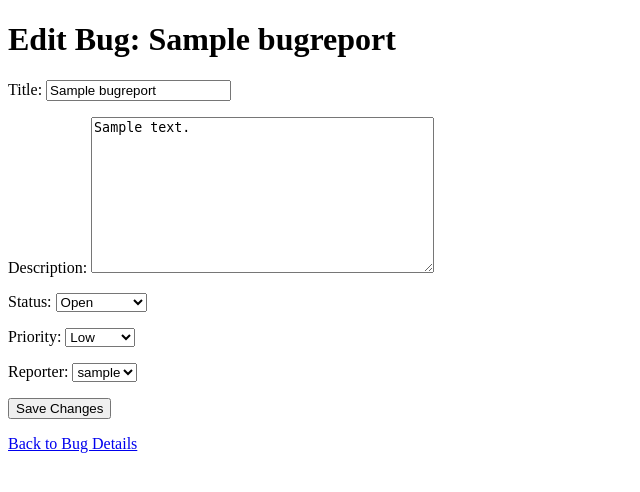
After one commit to shubzz29/bug-tracker, a Django app: page /bug/1/edit/ in a window 1280 px wide. The commit adds this page. Shown: the top 492 px of the page, without its empty margins (0-640 px from the left). Run offline with Django 4.2, Linux system fonts and the light colour scheme; tables that the repository leaves empty hold one stand-in row (values such as "Sample post").

Commit message:
Added feature to edit a bug

```diff
--- a/tracker/templates/tracker/bug_detail.html
+++ b/tracker/templates/tracker/bug_detail.html
@@ -9,6 +9,10 @@
     <p><strong>Status:</strong> {{ bug.status }}</p>
     <p><strong>Reported At:</strong> {{ bug.created_at }}</p>
 
+    <p>
+        <a href="{% url 'edit_bug' bug.pk %}">✏️ Edit this bug</a>
+    </p>
+
     <a href="{% url 'bug_list' %}">← Back to Bug List</a>
 </body>
 </html>
--- /dev/null
+++ b/tracker/templates/tracker/bug_edit.html
@@ -0,0 +1,17 @@
+<!DOCTYPE html>
+<html>
+<head>
+    <title>Edit Bug</title>
+</head>
+<body>
+    <h1>Edit Bug: {{ form.instance.title }}</h1>
+
+    <form method="post">
+        {% csrf_token %}
+        {{ form.as_p }}
+        <button type="submit">Save Changes</button>
+    </form>
+
+    <p><a href="{% url 'bug_detail' form.instance.pk %}">Back to Bug Details</a></p>
+</body>
+</html>
--- a/tracker/urls.py
+++ b/tracker/urls.py
@@ -1,8 +1,9 @@
 from django.urls import path
-from .views import bug_list, bug_detail, bug_create
+from .views import bug_list, bug_detail, bug_create, edit_bug
 
 urlpatterns = [
     path('', bug_list, name='bug_list'),
     path('bug/<int:pk>/', bug_detail, name='bug_detail'),
     path('create/', bug_create, name='bug_create'),
+    path('bug/<int:pk>/edit/',edit_bug, name='edit_bug'),
 ]
--- a/tracker/views.py
+++ b/tracker/views.py
@@ -1,6 +1,5 @@
-from django.shortcuts import render, redirect
+from django.shortcuts import render, get_object_or_404, redirect
 from .models import BugReport
-from django.shortcuts import get_object_or_404
 from .forms import BugReportForm
 
 def bug_list(request):
@@ -20,3 +19,16 @@ def bug_create(request):
     else:
         form = BugReportForm()
     return render(request, 'tracker/bug_create.html', {'form': form})
+
+def edit_bug(request, pk):
+    bug = get_object_or_404(BugReport, pk=pk)
+
+    if request.method == 'POST':
+        form = BugReportForm(request.POST, instance=bug)
+        if form.is_valid():
+            form.save()
+            return redirect('bug_detail', pk=bug.pk)
+    else:
+        form = BugReportForm(instance=bug)
+
+    return render(request, 'tracker/bug_edit.html', {'form': form, 'bug': bug})
```
Also changed, not shown: 1 other file.
